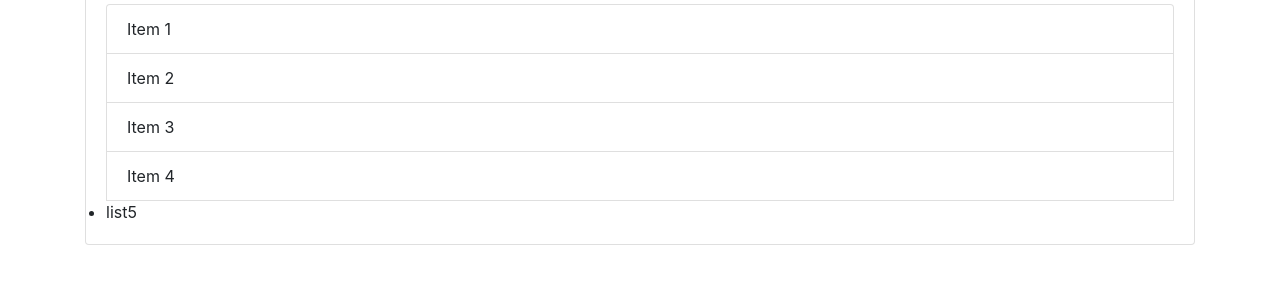
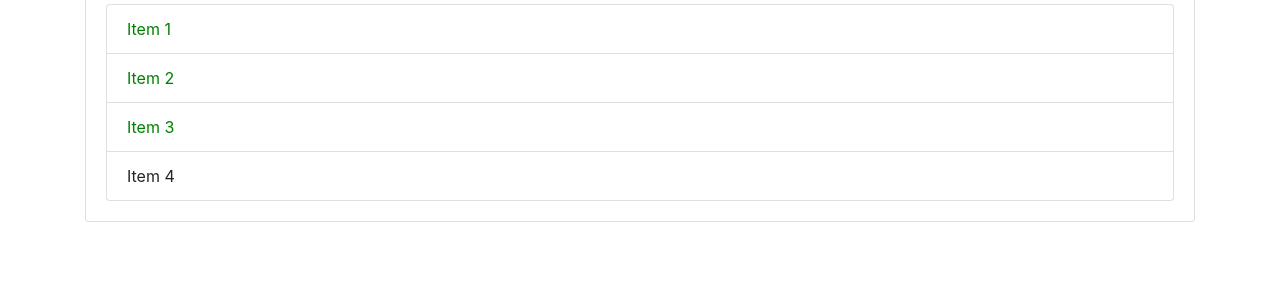
Before and after one commit to ajayrai03/sharpner, a plain HTML site: page index.html in a window 1280 px wide. Shown: the part 273-554 px from the top of the page. Drawn offline with nearby package versions, Linux system fonts and the light colour scheme.

Commit message:
green color added

```diff
--- a/dom.js
+++ b/dom.js
@@ -23,5 +23,21 @@
 // }
 
 
-var li=document.getElementsByTagName('li');
-console.log(li[0].textContent);
+// var li=document.getElementsByTagName('li');
+// console.log(li[0].textContent);
+
+// var secondItems=document.querySelector('.list-group-item:nth-child(2)');
+// // console.log(items);
+// secondItems.style.backgroundColor='green';
+// var thirdItem=document.querySelector('.list-group-item:nth-child(3)');
+
+
+// thirdItem.style.display='none';
+
+var items=document.querySelectorAll('.list-group-item');
+items[1].style.color='green';
+
+var odd=document.querySelectorAll('li:nth-child(odd)');
+for(var i=0;i<odd.length;i++){
+    odd[i].style.color='green';
+}
--- a/index.html
+++ b/index.html
@@ -29,7 +29,7 @@
                 <li class="list-group-item">Item 2</li>
                 <li class="list-group-item">Item 3</li>
                 <li class="list-group-item">Item 4</li>
-                <li>list5</li>
+                <!-- <li>list5</li> -->
             </ul>
         </div>
     </div>
```
